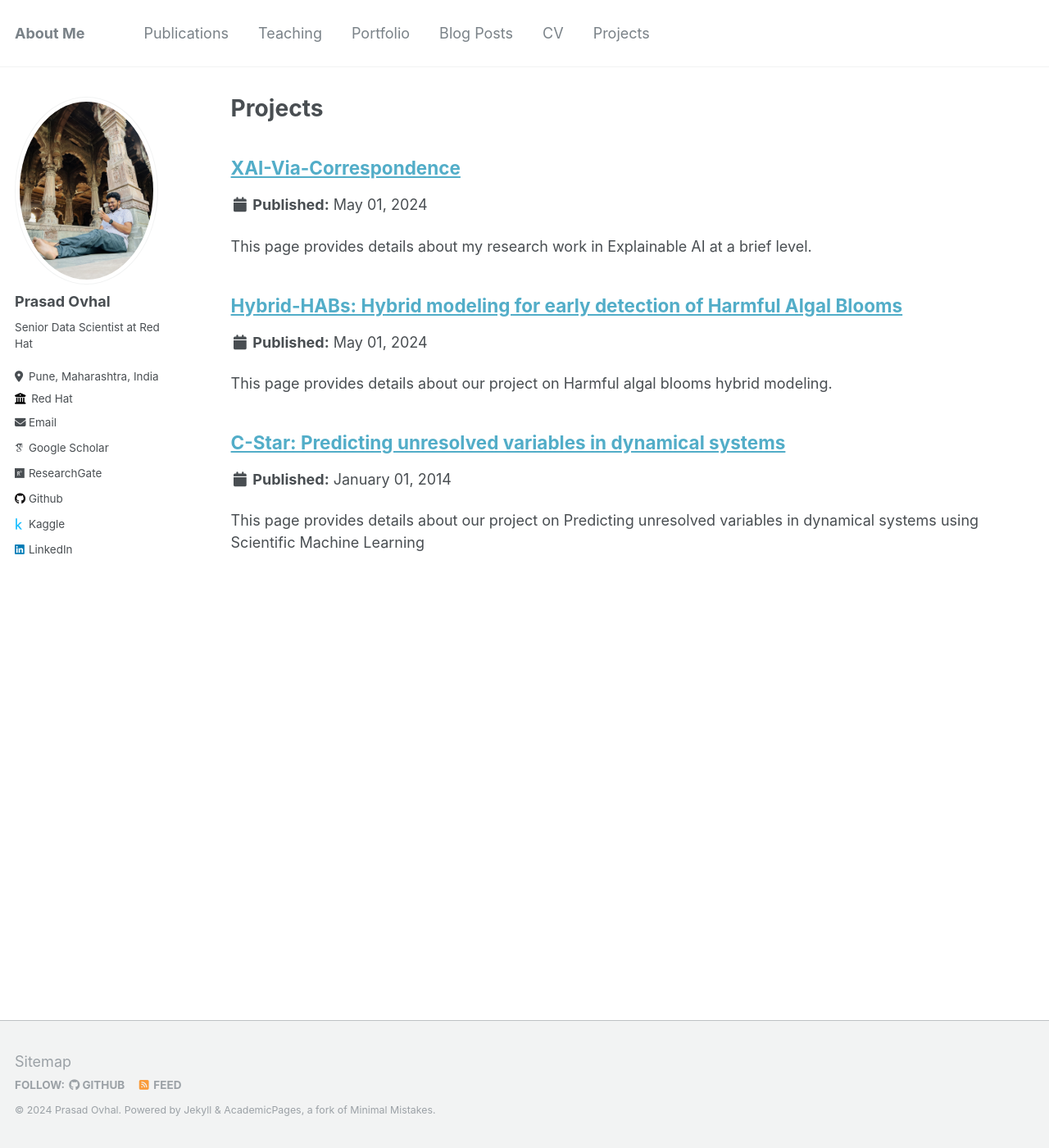
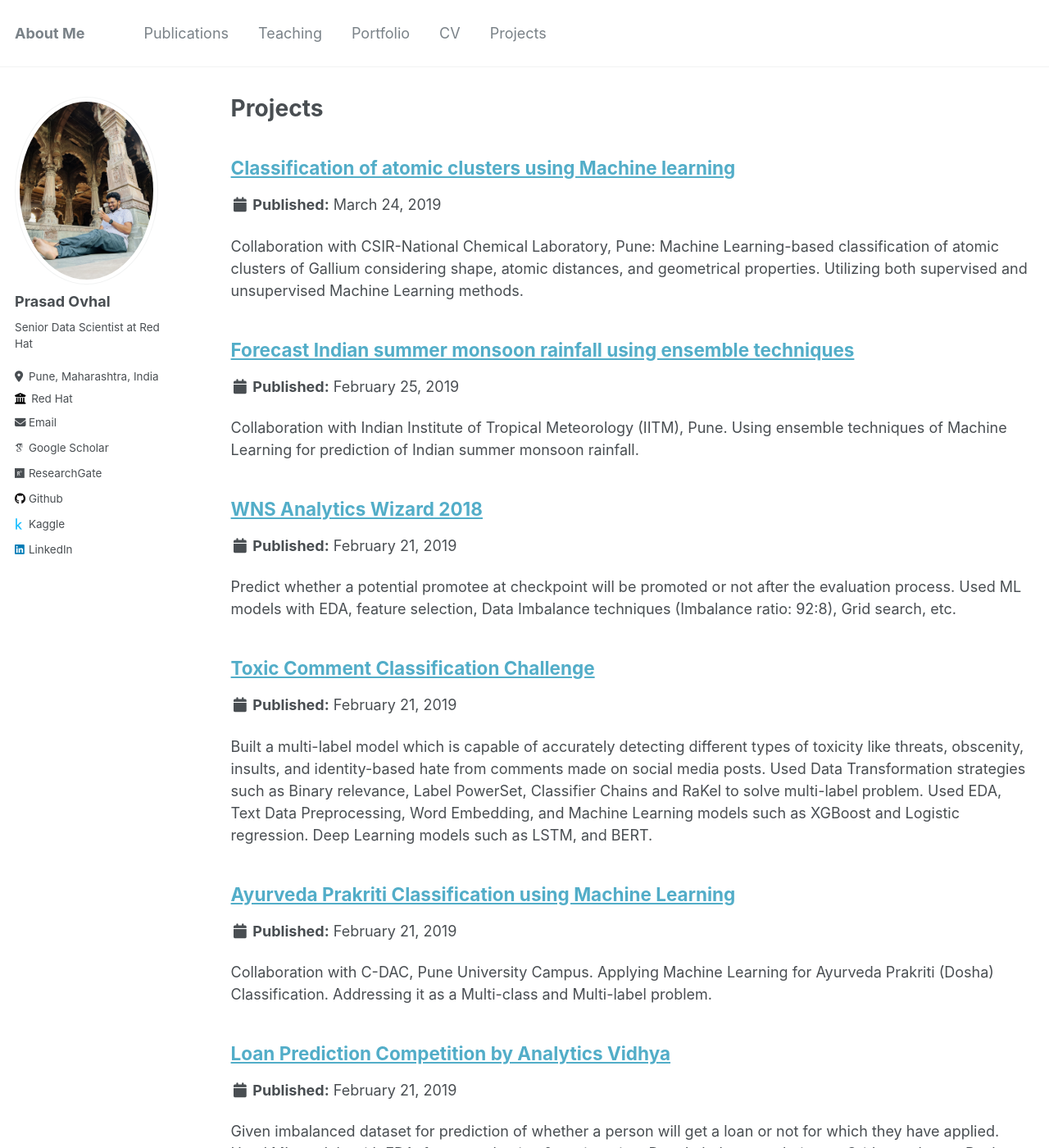
Before and after one commit to prasadovhal/prasadovhal.github.io, a Jekyll site: the page built from _pages/projects.html, in a window 1280 px wide and 1400 px high. Shown: the whole window at 82% size. Built offline with Jekyll 4.4.1, drawn with Linux system fonts in a browser that asks for light colours; some web fonts are replaced; some of the changed text lies outside the part shown.

Commit message:
projects

```diff
--- a/_data/navigation.yml
+++ b/_data/navigation.yml
@@ -12,8 +12,8 @@ main:
   - title: "Portfolio"
     url: /portfolio/
 
-  - title: "Blog Posts"
-    url: /year-archive/
+#  - title: "Blog Posts"
+#    url: /year-archive/
 
   - title: "CV"
     url: /cv/
--- /dev/null
+++ b/_projects/allergens.md
@@ -0,0 +1,20 @@
+---
+title: "Detection of specific antibodies/allergens using Machine Learning"
+collection: projects
+type: "Post Graduate Research"
+permalink: /projects/allergens
+venue: "Pune University, Centre for Modelling & Simulation"
+date: 2018-08-01
+location: "Pune, Maharashtra, India"
+---
+
+Collaboration with Bioinformatics Centre, Pune University. From AllerBase, a comprehensive knowledge base of allergens. Classification of allergen-related features such as IgG, IgM, IgA, and IgE using Machine Learning. [Research paper contribution](https://www.frontiersin.org/journals/bioinformatics/articles/10.3389/fbinf.2021.709951/full)
+
+<!-- Heading 1
+======
+
+Heading 2
+======
+
+Heading 3
+====== -->
--- /dev/null
+++ b/_projects/atomic_clusters.md
@@ -0,0 +1,23 @@
+---
+title: "Classification of atomic clusters using Machine learning"
+collection: projects
+type: "Post Graduate Research"
+permalink: /projects/atomic_clusters
+venue: "Pune University, Centre for Modelling & Simulation"
+date: 2019-03-24
+location: "Pune, Maharashtra, India"
+---
+
+Collaboration with CSIR-National Chemical Laboratory, Pune: Machine Learning-based classification of atomic clusters of Gallium considering shape, atomic distances, and geometrical properties. Utilizing both supervised and unsupervised Machine Learning methods.
+
+<!-- Local Vs. Global explanations
+======
+
+Sub-Symbolic level explanations
+======
+
+Generating Symbols
+======
+
+Generating Global Explanations
+====== -->
--- a/_projects/c_star.md
+++ /dev/null
@@ -1,20 +0,0 @@
----
-title: "C-Star: Predicting unresolved variables in dynamical systems"
-collection: projects
-type: "Graduate Research"
-permalink: /projects/c_star
-venue: "Oregon State University"
-date: 2014-01-01
-location: "Corvallis, OR, USA"
----
-
-This page provides details about our project on Predicting unresolved variables in dynamical systems using Scientific Machine Learning
-
-<!-- Heading 1
-======
-
-Heading 2
-======
-
-Heading 3
-====== -->
--- /dev/null
+++ b/_projects/evergreen.md
@@ -0,0 +1,23 @@
+---
+title: "StumbleUpon Evergreen Classification Challenge"
+collection: projects
+type: "Post Graduate Research"
+permalink: /projects/evergreen
+venue: "Pune University, Centre for Modelling & Simulation"
+date: 2019-02-21
+location: "Pune, Maharashtra, India"
+---
+
+Built a classifier which will evaluate a large set of URLs and label them as either evergreen or ephemeral. Used EDA, Text Data Preprocessing, Word Embedding, Feature engineering, Machine Learning models such as CatBoost and Logistic regression, Deep Learning models such as LSTM and BERT
+
+<!-- Local Vs. Global explanations
+======
+
+Sub-Symbolic level explanations
+======
+
+Generating Symbols
+======
+
+Generating Global Explanations
+====== -->
--- a/_projects/habs.md
+++ /dev/null
@@ -1,20 +0,0 @@
----
-title: "Hybrid-HABs: Hybrid modeling for early detection of Harmful Algal Blooms"
-collection: projects
-type: "Graduate Research"
-permalink: /projects/habs
-venue: "Oregon State University"
-date: 2024-05-01
-location: "Corvallis, OR, USA"
----
-
-This page provides details about our project on Harmful algal blooms hybrid modeling.
-
-<!-- Heading 1
-======
-
-Heading 2
-======
-
-Heading 3
-====== -->
--- /dev/null
+++ b/_projects/loan_pred.md
@@ -0,0 +1,25 @@
+---
+title: "Loan Prediction Competition by Analytics Vidhya"
+collection: projects
+type: "Post Graduate Research"
+permalink: /projects/loan_pred
+venue: "Pune University, Centre for Modelling & Simulation"
+date: 2019-02-21
+location: "Pune, Maharashtra, India"
+---
+
+Given imbalanced dataset for prediction of whether a person will get a loan or not for which they have applied. Used ML models with EDA, feature selection & engineering, Data Imbalance techniques, Grid search, etc.
+Rank: 15/81895
+Accuracy : 82.638%
+
+<!-- Local Vs. Global explanations
+======
+
+Sub-Symbolic level explanations
+======
+
+Generating Symbols
+======
+
+Generating Global Explanations
+====== -->
--- /dev/null
+++ b/_projects/monsoon.md
@@ -0,0 +1,23 @@
+---
+title: "Forecast Indian summer monsoon rainfall using ensemble techniques"
+collection: projects
+type: "Post Graduate Research"
+permalink: /projects/monsoon
+venue: "Pune University, Centre for Modelling & Simulation"
+date: 2019-02-25
+location: "Pune, Maharashtra, India"
+---
+
+Collaboration with Indian Institute of Tropical Meteorology (IITM), Pune. Using ensemble techniques of Machine Learning for prediction of Indian summer monsoon rainfall.
+
+<!-- Local Vs. Global explanations
+======
+
+Sub-Symbolic level explanations
+======
+
+Generating Symbols
+======
+
+Generating Global Explanations
+====== -->
--- /dev/null
+++ b/_projects/multi_lable.md
@@ -0,0 +1,20 @@
+---
+title: "Feature Selection for Multi-label dataset"
+collection: projects
+type: "Post Graduate Research"
+permalink: /projects/multi_lable
+venue: "Pune University, Centre for Modelling & Simulation"
+date: 2018-06-12
+location: "Pune, Maharashtra, India"
+---
+
+Reducing multi-label dataset dimensionality through feature selection. Utilizing filter methods like Multilabel Informed Feature Selection, Robust Feature Selection, and Mutual Information
+
+<!-- Heading 1
+======
+
+Heading 2
+======
+
+Heading 3
+====== -->
--- /dev/null
+++ b/_projects/prakriti.md
@@ -0,0 +1,23 @@
+---
+title: "Ayurveda Prakriti Classification using Machine Learning"
+collection: projects
+type: "Post Graduate Research"
+permalink: /projects/prakriti
+venue: "Pune University, Centre for Modelling & Simulation"
+date: 2019-02-21
+location: "Pune, Maharashtra, India"
+---
+
+Collaboration with C-DAC, Pune University Campus. Applying Machine Learning for Ayurveda Prakriti (Dosha) Classification. Addressing it as a Multi-class and Multi-label problem.
+
+<!-- Local Vs. Global explanations
+======
+
+Sub-Symbolic level explanations
+======
+
+Generating Symbols
+======
+
+Generating Global Explanations
+====== -->
--- /dev/null
+++ b/_projects/toxic.md
@@ -0,0 +1,23 @@
+---
+title: "Toxic Comment Classification Challenge"
+collection: projects
+type: "Post Graduate Research"
+permalink: /projects/toxic
+venue: "Pune University, Centre for Modelling & Simulation"
+date: 2019-02-21
+location: "Pune, Maharashtra, India"
+---
+
+Built a multi-label model which is capable of accurately detecting different types of toxicity like threats, obscenity, insults, and identity-based hate from comments made on social media posts. Used Data Transformation strategies such as Binary relevance, Label PowerSet, Classifier Chains and RaKel to solve multi-label problem. Used EDA, Text Data Preprocessing, Word Embedding, and Machine Learning models such as XGBoost and Logistic regression. Deep Learning models such as LSTM, and BERT.
+
+<!-- Local Vs. Global explanations
+======
+
+Sub-Symbolic level explanations
+======
+
+Generating Symbols
+======
+
+Generating Global Explanations
+====== -->
--- /dev/null
+++ b/_projects/wns.md
@@ -0,0 +1,26 @@
+---
+title: "WNS Analytics Wizard 2018"
+collection: projects
+type: "Post Graduate Research"
+permalink: /projects/wns
+venue: "Pune University, Centre for Modelling & Simulation"
+date: 2019-02-21
+location: "Pune, Maharashtra, India"
+---
+
+Predict whether a potential promotee at checkpoint will be promoted or not after the evaluation process. Used ML models with EDA, feature selection, Data Imbalance techniques (Imbalance ratio: 92:8), Grid search, etc.
+
+Rank: 638/3937
+F1 Score : 0.488
+
+<!-- Local Vs. Global explanations
+======
+
+Sub-Symbolic level explanations
+======
+
+Generating Symbols
+======
+
+Generating Global Explanations
+====== -->
--- a/_projects/xai.md
+++ /dev/null
@@ -1,23 +0,0 @@
----
-title: "XAI-Via-Correspondence"
-collection: projects
-type: "Graduate Research"
-permalink: /projects/xai
-venue: "Oregon State University"
-date: 2024-05-01
-location: "Corvallis, OR, USA"
----
-
-This page provides details about my research work in Explainable AI at a brief level.
-
-<!-- Local Vs. Global explanations
-======
-
-Sub-Symbolic level explanations
-======
-
-Generating Symbols
-======
-
-Generating Global Explanations
-====== -->
```
